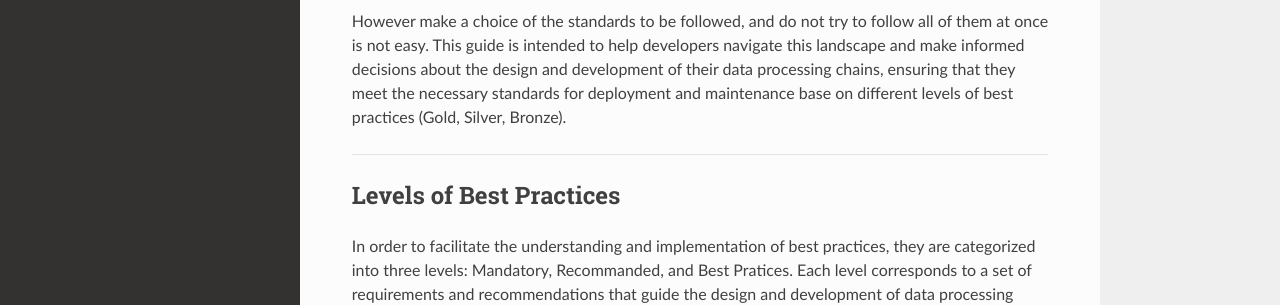
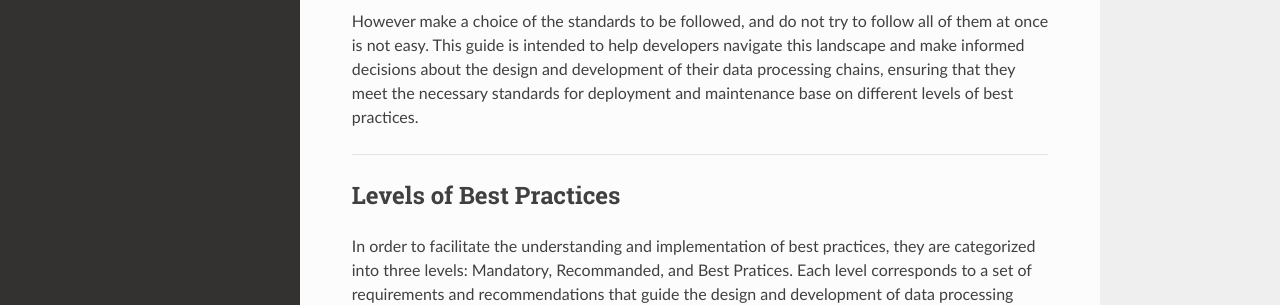
Before and after one commit to CNES/processing-chain-guidelines, an MkDocs documentation site: the page built from docs/index.md, in a window 1280 px wide and 1191 px high. Shown: the part 446-751 px from the top of the window. Built offline with MkDocs 1.6.1, drawn with Linux system fonts in a browser that asks for light colours; nearby versions of some CDN libraries.

Commit message:
Fix typo

```diff
--- a/docs/index.md
+++ b/docs/index.md
@@ -19,7 +19,7 @@
 
 This guide aims to compile best practices and expectations for the design and development phase of a data processing chain, ensuring its optimal use for deployment in a data production center or similar facility. The ecosystem surrounding information technologies used for Earth observation is becoming increasingly standardized through consortia like the OGC and standards like STAC, supported by the ESA. There are also dynamics surrounding Cloud Compliant standards, such as those developed by the CNG. Adhering to these standards enhances the visibility of the chains that reference them and thus provides significant support for the dissemination of the algorithms used.
 
-However make a choice of the standards to be followed, and do not try to follow all of them at once is not easy. This guide is intended to help developers navigate this landscape and make informed decisions about the design and development of their data processing chains, ensuring that they meet the necessary standards for deployment and maintenance base on different levels of best practices (Gold, Silver, Bronze).
+However make a choice of the standards to be followed, and do not try to follow all of them at once is not easy. This guide is intended to help developers navigate this landscape and make informed decisions about the design and development of their data processing chains, ensuring that they meet the necessary standards for deployment and maintenance base on different levels of best practices.
 
 ---
 
```
